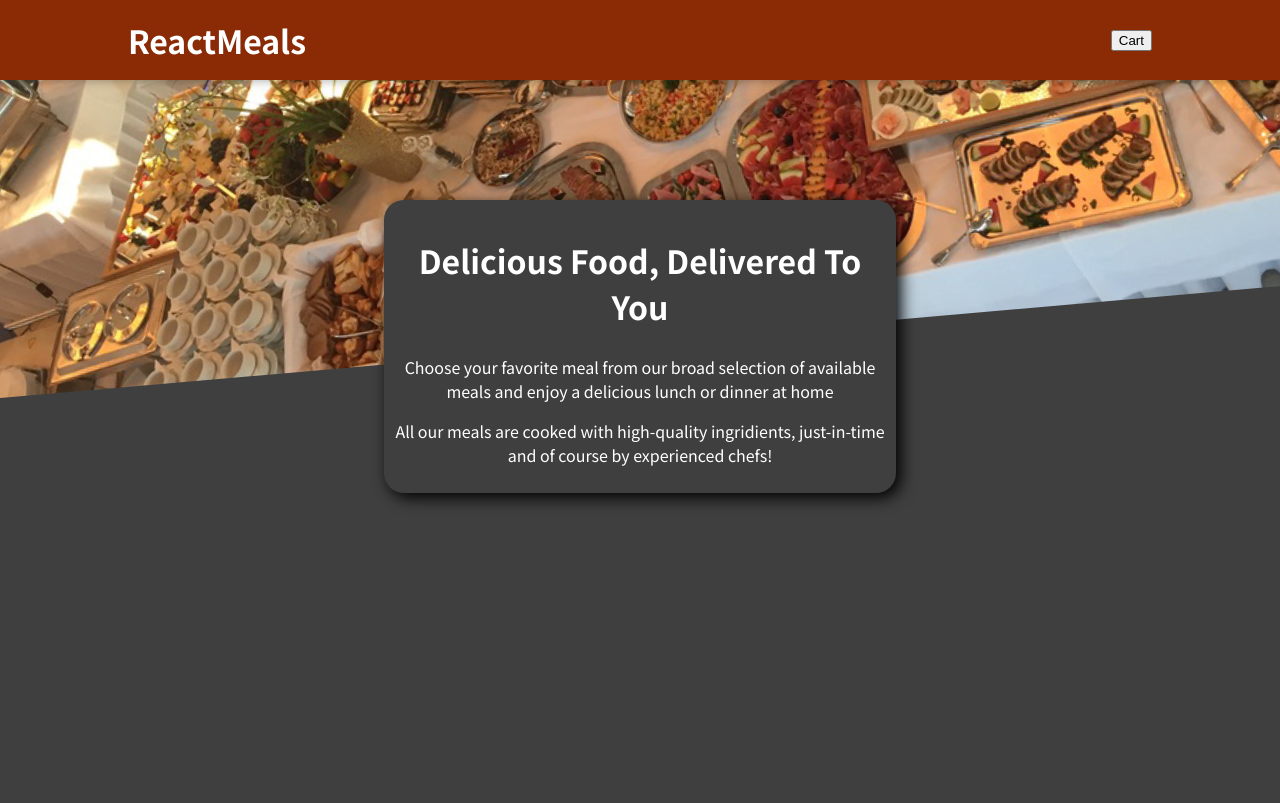
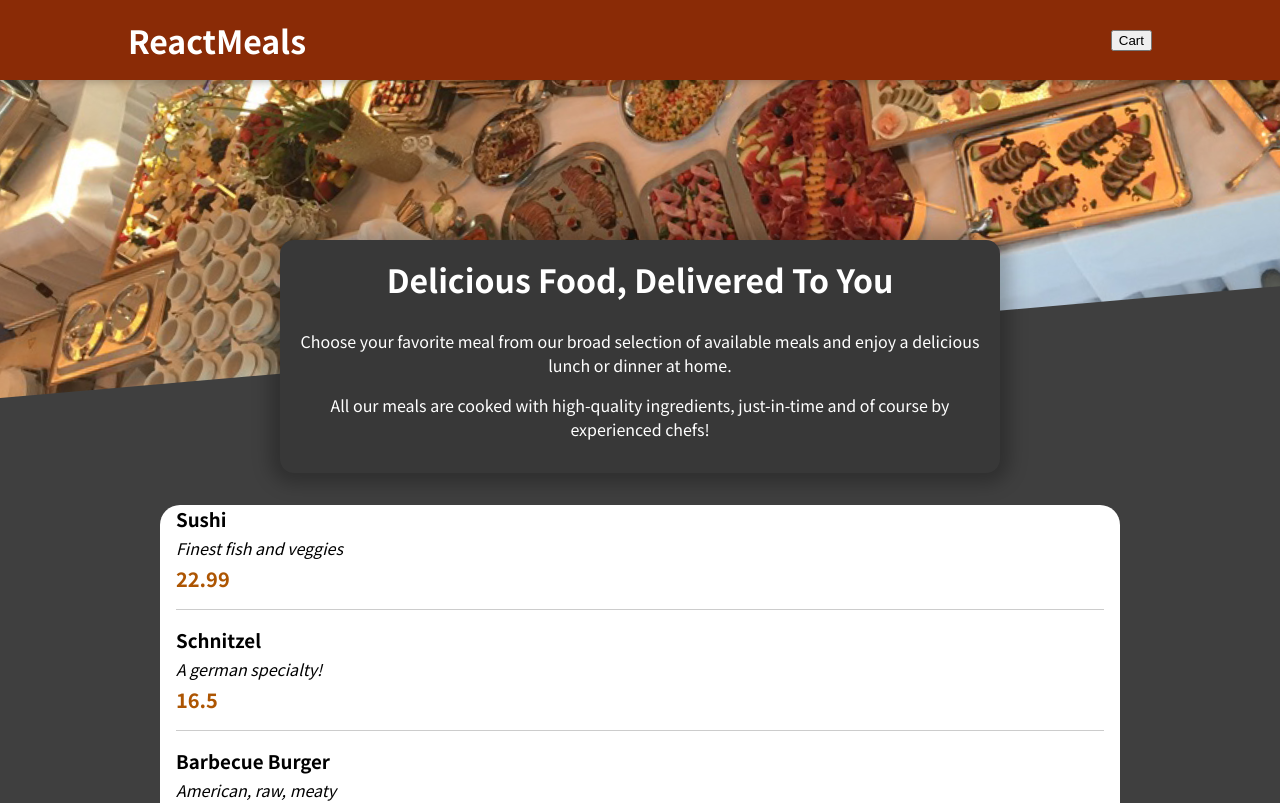
Before and after one commit to Rajesh01-star/restaurant101, a React (Create React App) app: page / in a window 1280 px wide. Shown: the top 803 px of the page. Built offline with nearby package versions, Linux system fonts and the light colour scheme.

Commit message:
mealsItem added

```diff
--- a/src/App.js
+++ b/src/App.js
@@ -1,11 +1,11 @@
 import Header from "./components/Layout/Header";
-import Summary from "./components/Layout/Summary";
+import Meals from "./components/Meals/Meals";
 
 function App() {
   return (
     <div>
       <Header />
-      <Summary />
+      <Meals />
     </div>
   );
 }
--- a/src/components/Layout/Summary.jsx
+++ /dev/null
@@ -1,22 +0,0 @@
-import React, { Component } from "react";
-import classes from "./Summary.module.css";
-
-export default class Summary extends Component {
-  render() {
-    return (
-      <section>
-        <div className={classes.container}>
-          <h2>Delicious Food, Delivered To You</h2>
-          <p>
-            Choose your favorite meal from our broad selection of available
-            meals and enjoy a delicious lunch or dinner at home
-          </p>
-          <p>
-            All our meals are cooked with high-quality ingridients, just-in-time
-            and of course by experienced chefs!
-          </p>
-        </div>
-      </section>
-    );
-  }
-}
--- a/src/components/Layout/Summary.module.css
+++ /dev/null
@@ -1,19 +0,0 @@
-section{
-    width: 100%;
-    display: flex;
-    justify-content: center;
-}
-.container {
-    padding: 10px;
-  border-radius: 20px;
-  background-color: #3f3f3f;
-  color: white;
-  position: absolute;
-  width: 40%;
-  box-shadow: 0.3em 0.3em 1em black;
-  text-align: center;
-  top: 25%;
-}
-.container > h2{
-    font-size: xx-large;
-}
--- /dev/null
+++ b/src/components/Meals/AvailableMeals.js
@@ -0,0 +1,38 @@
+import React from "react";
+import classes from "./AvailableMeals.module.css";
+import MealItem from "./MealItem/MealItem";
+
+const DUMMY_MEALS = [
+  {
+    id: "m1",
+    name: "Sushi",
+    description: "Finest fish and veggies",
+    price: 22.99,
+  },
+  {
+    id: "m2",
+    name: "Schnitzel",
+    description: "A german specialty!",
+    price: 16.5,
+  },
+  {
+    id: "m3",
+    name: "Barbecue Burger",
+    description: "American, raw, meaty",
+    price: 12.99,
+  },
+  {
+    id: "m4",
+    name: "Green Bowl",
+    description: "Healthy...and green...",
+    price: 18.99,
+  },
+];
+
+const AvailableMeals = () => {
+  const MealsList = DUMMY_MEALS.map((meal, index) => <MealItem key={index} meal={meal} />);
+
+  return <section className={classes.meals}>{MealsList}</section>;
+};
+
+export default AvailableMeals;
--- /dev/null
+++ b/src/components/Meals/AvailableMeals.module.css
@@ -0,0 +1,26 @@
+.meals {
+    max-width: 60rem;
+    width: 90%;
+    margin: 2rem auto;
+    animation: meals-appear 1s ease-out forwards;
+    background-color: white;
+    border-radius: 20px;
+  }
+
+  .meals ul {
+    list-style: none;
+    margin: 0;
+    padding: 0;
+  }
+
+  @keyframes meals-appear {
+    from {
+      opacity: 0;
+      transform: translateY(3rem);
+    }
+
+    to {
+      opacity: 1;
+      transform: translateY(0);
+    }
+  }
--- /dev/null
+++ b/src/components/Meals/MealItem/MealItem.js
@@ -0,0 +1,16 @@
+import React from "react";
+import classes from "./MealItem.module.css";
+
+export default function MealItem(props) {
+  console.log(props.meal);
+  return (
+      <li className={classes.meal}>
+        <div>
+          <h3>{props.meal.name}</h3>
+          <div className={classes.description}>{props.meal.description}</div>
+          <div className={classes.price}>{props.meal.price}</div>
+        </div>
+        <div>{/* <MealItemForm id={props.id} /> */}</div>
+      </li>
+  );
+}
--- /dev/null
+++ b/src/components/Meals/MealItem/MealItem.module.css
@@ -0,0 +1,22 @@
+.meal {
+  display: flex;
+  justify-content: space-between;
+  margin: 1rem;
+  padding-bottom: 1rem;
+  border-bottom: 1px solid #ccc;
+}
+
+.meal h3 {
+  margin: 0 0 0.25rem 0;
+}
+
+.description {
+  font-style: italic;
+}
+
+.price {
+  margin-top: 0.25rem;
+  font-weight: bold;
+  color: #ad5502;
+  font-size: 1.25rem;
+}
--- /dev/null
+++ b/src/components/Meals/Meals.js
@@ -0,0 +1,14 @@
+import React, { Component } from "react";
+import AvailableMeals from './AvailableMeals';
+import MealsSummary from "./MealsSummary";
+
+export default class Meals extends Component {
+  render() {
+    return (
+      <>
+        <MealsSummary />
+        <AvailableMeals />
+      </>
+    );
+  }
+}
--- /dev/null
+++ b/src/components/Meals/MealsSummary.js
@@ -0,0 +1,19 @@
+import classes from './MealsSummary.module.css';
+
+const MealsSummary = () => {
+  return (
+    <section className={classes.summary}>
+      <h2>Delicious Food, Delivered To You</h2>
+      <p>
+        Choose your favorite meal from our broad selection of available meals
+        and enjoy a delicious lunch or dinner at home.
+      </p>
+      <p>
+        All our meals are cooked with high-quality ingredients, just-in-time and
+        of course by experienced chefs!
+      </p>
+    </section>
+  );
+};
+
+export default MealsSummary;
--- /dev/null
+++ b/src/components/Meals/MealsSummary.module.css
@@ -0,0 +1,18 @@
+.summary {
+    text-align: center;
+    max-width: 45rem;
+    width: 90%;
+    margin: auto;
+    margin-top: -10rem;
+    position: relative;
+    background-color: #383838;
+    color: white;
+    border-radius: 14px;
+    padding: 1rem;
+    box-shadow: 0 1px 18px 10px rgba(0, 0, 0, 0.25);
+  }
+
+  .summary h2 {
+    font-size: 2rem;
+    margin-top: 0;
+  }
```
